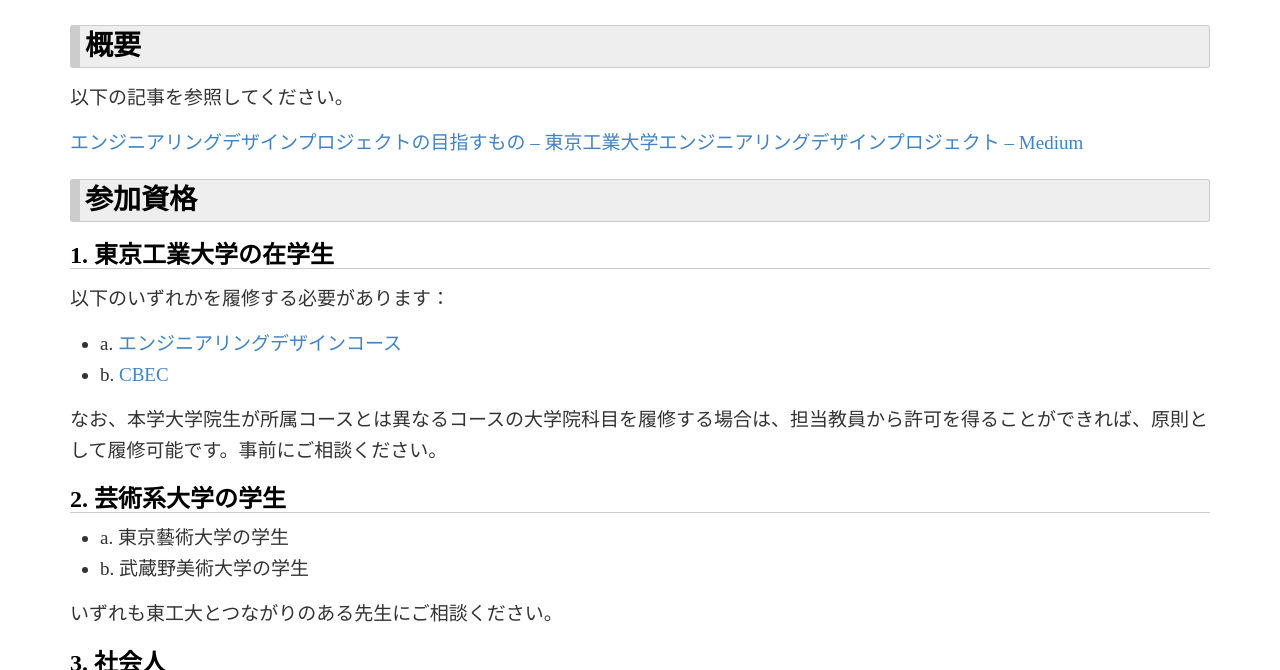
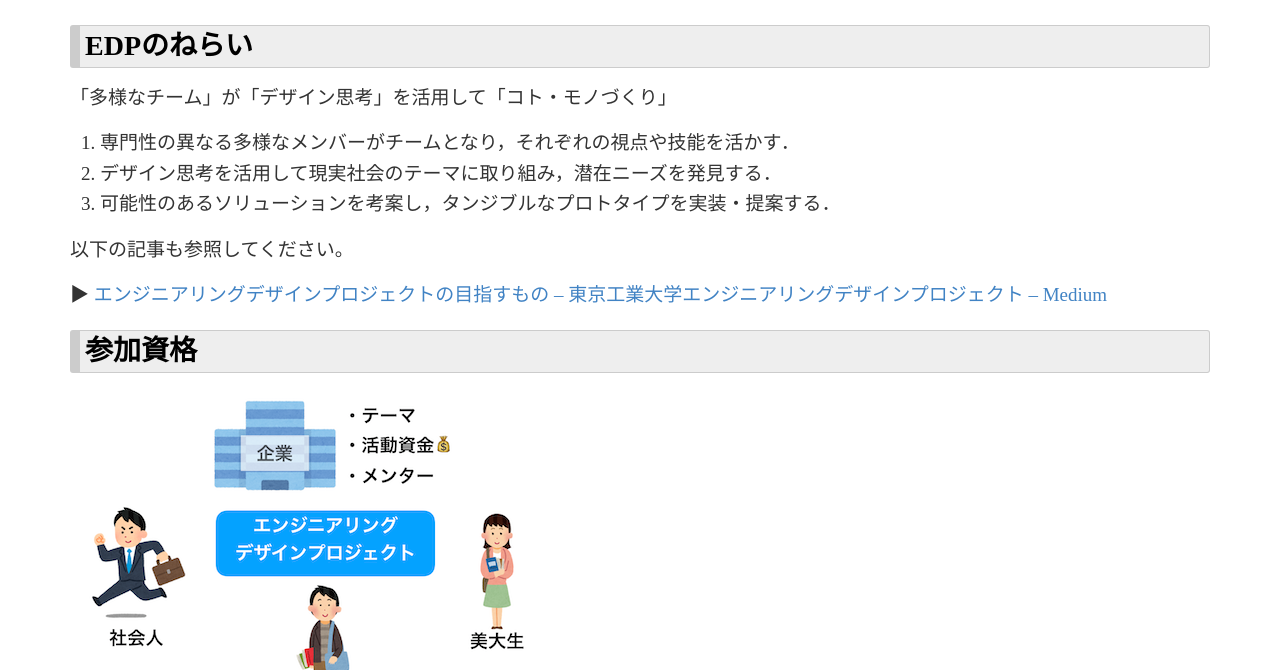
Before and after one commit to titech-edp/titech-edp.github.io, a Jekyll site: the page built from about/index.md, in a window 1280 px wide and 900 px high, scrolled down 641 px, cut to the strip 230-900 px from the top of the window. Built offline with Jekyll 4.4.1, drawn with Linux system fonts in a browser that asks for light colours; nearby versions of some CDN libraries; library files that are not in the unit come from our copies.

Commit message:
Add description

```diff
--- a/about/index.md
+++ b/about/index.md
@@ -7,13 +7,21 @@
 
 <iframe width="560" height="315" src="https://www.youtube.com/embed/OOk-hvQOlh8?rel=0" frameborder="0" allowfullscreen></iframe>
 
-# 概要
+# EDPのねらい
 
-以下の記事を参照してください。
+「多様なチーム」が「デザイン思考」を活用して「コト・モノづくり」
 
-[エンジニアリングデザインプロジェクトの目指すもの – 東京工業大学エンジニアリングデザインプロジェクト – Medium](https://medium.com/titech-eng-and-design/%E3%82%A8%E3%83%B3%E3%82%B8%E3%83%8B%E3%82%A2%E3%83%AA%E3%83%B3%E3%82%B0%E3%83%87%E3%82%B6%E3%82%A4%E3%83%B3%E3%83%97%E3%83%AD%E3%82%B8%E3%82%A7%E3%82%AF%E3%83%88%E3%81%AE%E7%9B%AE%E6%8C%87%E3%81%99%E3%82%82%E3%81%AE-547d9a5d4f77#.ff9hru93n)
+1. 専門性の異なる多様なメンバーがチームとなり，それぞれの視点や技能を活かす．
+2. デザイン思考を活用して現実社会のテーマに取り組み，潜在ニーズを発見する．
+3. 可能性のあるソリューションを考案し，タンジブルなプロトタイプを実装・提案する．
+
+以下の記事も参照してください。
+
+▶ [エンジニアリングデザインプロジェクトの目指すもの – 東京工業大学エンジニアリングデザインプロジェクト – Medium](https://medium.com/titech-eng-and-design/%E3%82%A8%E3%83%B3%E3%82%B8%E3%83%8B%E3%82%A2%E3%83%AA%E3%83%B3%E3%82%B0%E3%83%87%E3%82%B6%E3%82%A4%E3%83%B3%E3%83%97%E3%83%AD%E3%82%B8%E3%82%A7%E3%82%AF%E3%83%88%E3%81%AE%E7%9B%AE%E6%8C%87%E3%81%99%E3%82%82%E3%81%AE-547d9a5d4f77#.ff9hru93n)
 
 # 参加資格
+
+![](edp-stakeholders.png)
 
 ## 1. 東京工業大学の在学生
 
@@ -49,3 +57,6 @@
 
 - a. パートナー企業（チームにテーマを提供し、期間中の活動を支援します）
   - 後日、説明会を開催します。
+
+
+#
```
Also changed, not shown: about/edp-stakeholders.png (added).
